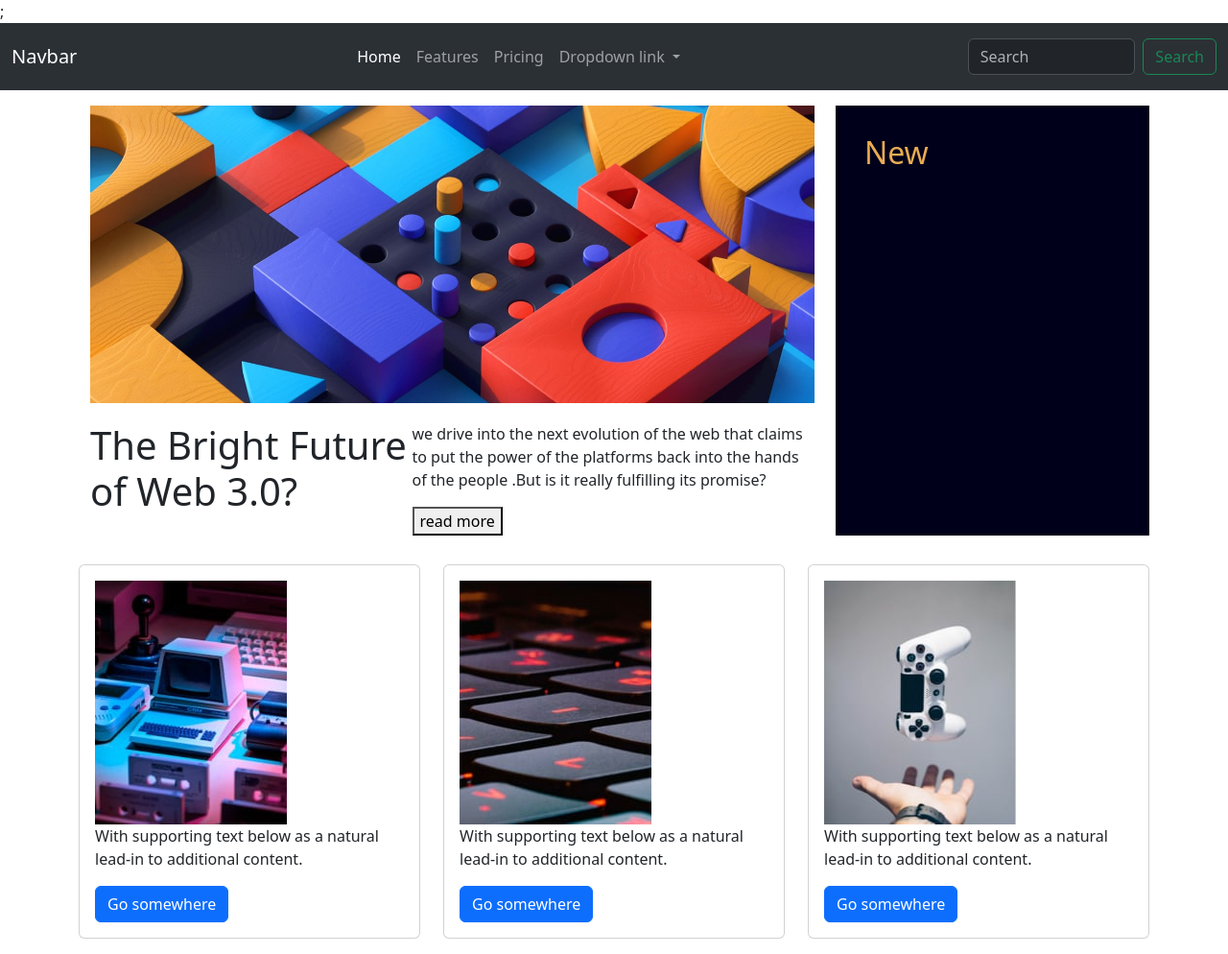
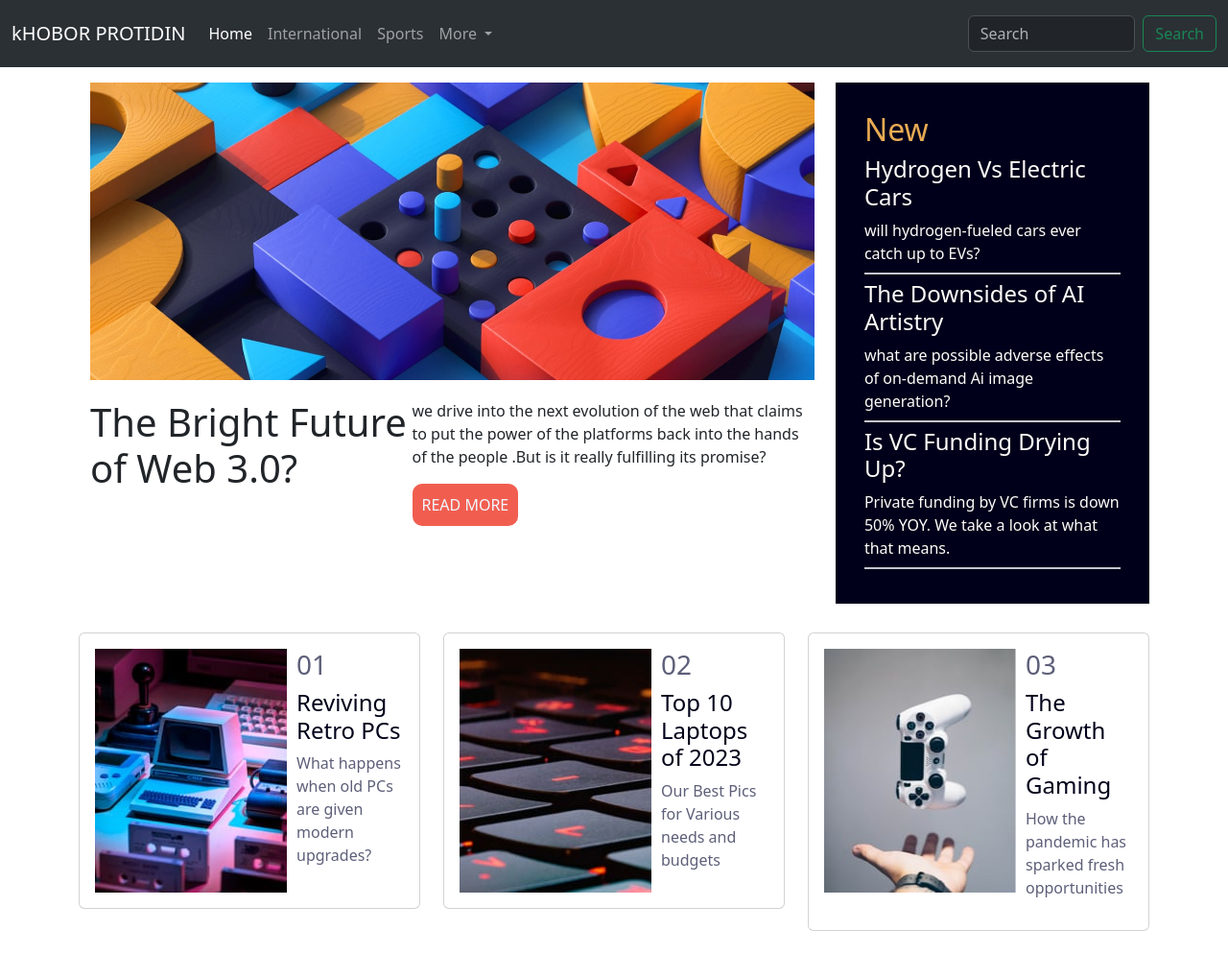
Before and after one commit to sazzadurrahmaan/Tech-Protidin, a plain HTML site: page index.html in a window 1280 px wide. Shown: the whole page at 96% size. Drawn offline with nearby package versions, Linux system fonts and the light colour scheme.

Commit message:
completed psd(from frontend mentor) to HTML

```diff
--- a/assets/style.css
+++ b/assets/style.css
@@ -1,6 +1,6 @@
-    * {
-      margin: 0 auto;
-      padding: 0 auto;
+body, * {
+      margin: 0;
+      padding: 0;
       box-sizing: border-box;
     }
 
@@ -50,6 +50,44 @@ justify-content: center;
 width:100%;
 margin-left: 50;
     }
+    #readMButton{
+      background-color: hsl(5, 85%, 63%);
+      padding:10px;
+      border-radius:10px;
+      color:aliceblue;
+      border: none;
+    }
+    #readMButton:hover{
+      color:hsl(36, 100%, 99%);
+letter-spacing:2px;
+padding: 15px;
+    }
     #article{
       margin-top:30px;
     }
+    .card-body{
+      display: flex;
+      justify-content: center;
+    }
+    .cardText{
+      margin-left:10px;
+      color: hsl(236, 13%, 42%)
+    }
+    .cardText h4{
+      color: hsl(240, 100%, 5%)
+    }
+    .eachText{
+      color:hsl(36, 100%, 99%);
+      position: relative;
+
+    }
+    .eachText::after{
+      content: '';
+      position: absolute;
+      display: block;
+      height: 2px;
+      background-color: hsl(233, 8%, 79%);
+      left: 0;
+      bottom: -10px;
+      width: 100%;
+    }
--- a/index.html
+++ b/index.html
@@ -1,19 +1,21 @@
 <!DOCTYPE html>
 <html lang="en">
+
 <head>
   <meta charset="UTF-8">
   <meta http-equiv="X-UA-Compatible" content="IE=edge">
   <meta name="viewport" content="width=device-width, initial-scale=1.0">
   <title>Khobor Protidin</title>
   <link rel="stylesheet" href="	https://cdn.jsdelivr.net/npm/bootstrap@5.3.0-alpha1/dist/css/bootstrap.min.css">
-  <link rel="stylesheet" href="./assets/style.css">;
+  <link rel="stylesheet" href="./assets/style.css">
 </head>
 <body>
-  <header>
+    <header>
     <nav class="navbar bg-dark navbar-expand-lg bg-body-tertiary" data-bs-theme="dark">
       <div class="container-fluid">
-        <a class="navbar-brand" href="#">Navbar</a>
-        <button class="navbar-toggler" type="button" data-bs-toggle="collapse" data-bs-target="#navbarNavDropdown" aria-controls="navbarNavDropdown" aria-expanded="false" aria-label="Toggle navigation">
+        <a class="navbar-brand" href="#">kHOBOR PROTIDIN</a>
+        <button class="navbar-toggler" type="button" data-bs-toggle="collapse" data-bs-target="#navbarNavDropdown"
+          aria-controls="navbarNavDropdown" aria-expanded="false" aria-label="Toggle navigation">
           <span class="navbar-toggler-icon"></span>
         </button>
         <div class="collapse navbar-collapse" id="navbarNavDropdown">
@@ -22,19 +24,20 @@
               <a class="nav-link active" aria-current="page" href="#">Home</a>
             </li>
             <li class="nav-item">
-              <a class="nav-link" href="#">Features</a>
+              <a class="nav-link" href="#">International</a>
             </li>
             <li class="nav-item">
-              <a class="nav-link" href="#">Pricing</a>
+              <a class="nav-link" href="#">Sports</a>
             </li>
             <li class="nav-item dropdown">
-              <a class="nav-link dropdown-toggle" href="#" role="button" data-bs-toggle="dropdown" aria-expanded="false">
-                Dropdown link
+              <a class="nav-link dropdown-toggle" href="#" role="button" data-bs-toggle="dropdown"
+                aria-expanded="false">
+             More
               </a>
               <ul class="dropdown-menu">
-                <li><a class="dropdown-item" href="#">Action</a></li>
-                <li><a class="dropdown-item" href="#">Another action</a></li>
-                <li><a class="dropdown-item" href="#">Something else here</a></li>
+                <li><a class="dropdown-item" href="#">Education</a></li>
+                <li><a class="dropdown-item" href="#">Entertainment</a></li>
+                <li><a class="dropdown-item" href="#">Weather</a></li>
               </ul>
             </li>
           </ul>
@@ -63,10 +66,11 @@
             </div>
             <div id="introText">
               <p>
-                we drive into the next evolution of the web that claims to put the power of the platforms back into the hands of the people .But is it really fulfilling its promise?
+                we drive into the next evolution of the web that claims to put the power of the platforms back into the
+                hands of the people .But is it really fulfilling its promise?
               </p>
-              <button>
-                read more
+              <button id="readMButton">
+                READ MORE
               </button>
             </div>
           </div>
@@ -74,36 +78,63 @@
 
         <div id="newNews">
           <h2>New</h2>
+          <div class="eachText">
+            <h4>Hydrogen Vs Electric Cars</h4>
+            <p>will hydrogen-fueled cars ever catch up to EVs?</p>
+          </div>
 
+          <div class="eachText">
+            <h4>The Downsides of AI Artistry</h4>
+            <p>what are possible adverse effects of on-demand Ai image generation?</p>
+          </div>
+          <div class="eachText">
+            <h4>Is VC Funding Drying Up?</h4>
+            <p>Private funding by VC firms is down 50% YOY. We take a  look at what that means.</p>
+          </div>
         </div>
       </div>
 
-      <div id="article">
-        <div class="row">
+      <div id="article" class="row">
+
           <div class="col-sm-4 mb-3 mb-sm-0">
             <div class="card">
               <div class="card-body">
-                <img src="./assets/images/image-retro-pcs.jpg" alt="">
-                <p class="card-text">With supporting text below as a natural lead-in to additional content.</p>
-                <a href="#" class="btn btn-primary">Go somewhere</a>
+                <div class="card-Image">
+                  <img src="./assets/images/image-retro-pcs.jpg" alt="">
+                </div>
+                <div class="cardText">
+                  <h3>01</h3>
+                  <h4>Reviving Retro PCs</h4>
+                  <p>What happens when old PCs are given modern upgrades?</p>
+                </div>
               </div>
             </div>
           </div>
-          <div class="col-sm-4">
-            <div class="card">
-              <div class="card-body">
+
+        <div class="col-sm-4">
+          <div class="card">
+            <div class="card-body">
+              <div class="card-Image">
                 <img src="./assets/images/image-top-laptops.jpg" alt="">
-                <p class="card-text">With supporting text below as a natural lead-in to additional content.</p>
-                <a href="#" class="btn btn-primary">Go somewhere</a>
+              </div>
+              <div class="cardText">
+                <h3>02</h3>
+                <h4>Top 10 Laptops of 2023</h4>
+                <p>Our Best Pics for Various needs and budgets</p>
               </div>
             </div>
           </div>
-          <div class="col-sm-4">
-            <div class="card">
-              <div class="card-body">
+        </div>
+        <div class="col-sm-4">
+          <div class="card">
+            <div class="card-body">
+              <div class="card-Image">
                 <img src="./assets/images/image-gaming-growth.jpg" alt="">
-                <p class="card-text">With supporting text below as a natural lead-in to additional content.</p>
-                <a href="#" class="btn btn-primary">Go somewhere</a>
+              </div>
+              <div class="cardText">
+                <h3>03</h3>
+                <h4>The Growth of Gaming</h4>
+                <p>How the pandemic has sparked fresh opportunities</p>
               </div>
             </div>
           </div>
@@ -116,4 +147,5 @@
 
   <script src="	https://cdn.jsdelivr.net/npm/bootstrap@5.3.0-alpha1/dist/js/bootstrap.bundle.min.js"></script>
 </body>
+
 </html>
```
